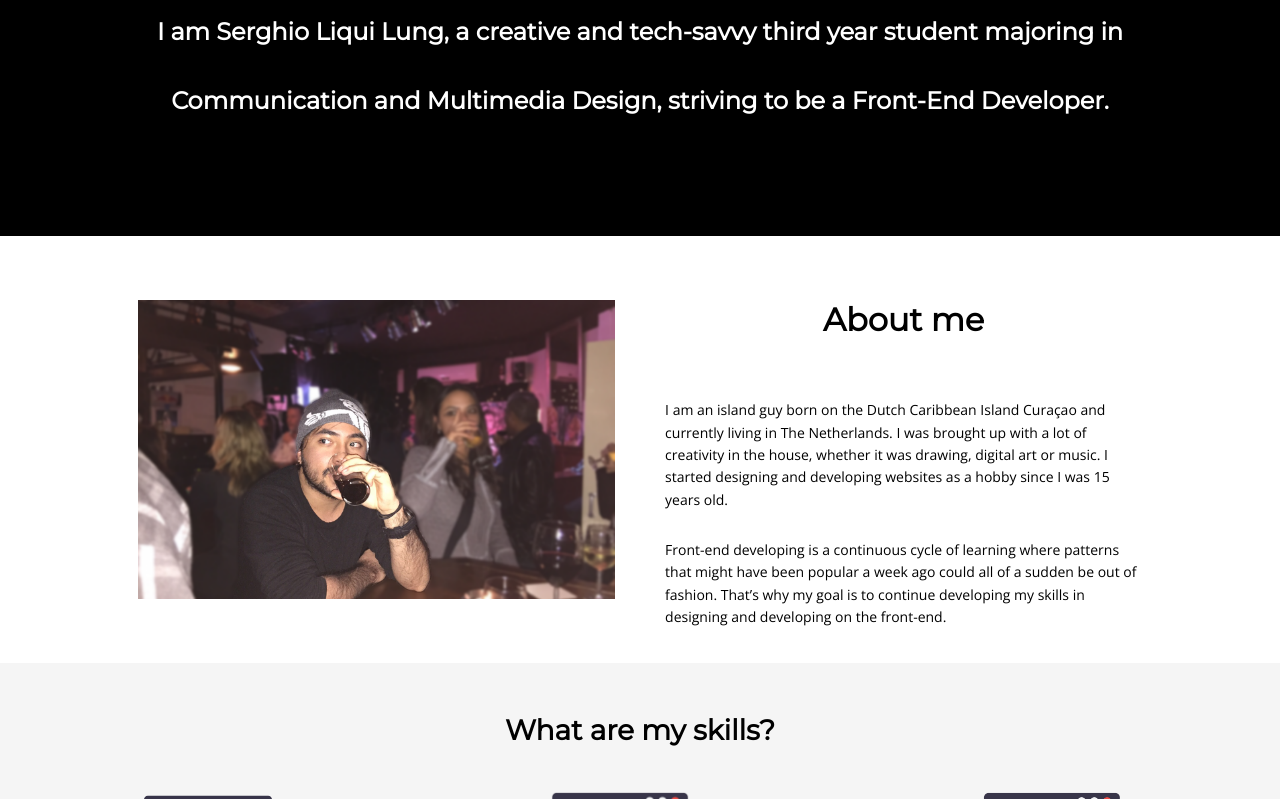
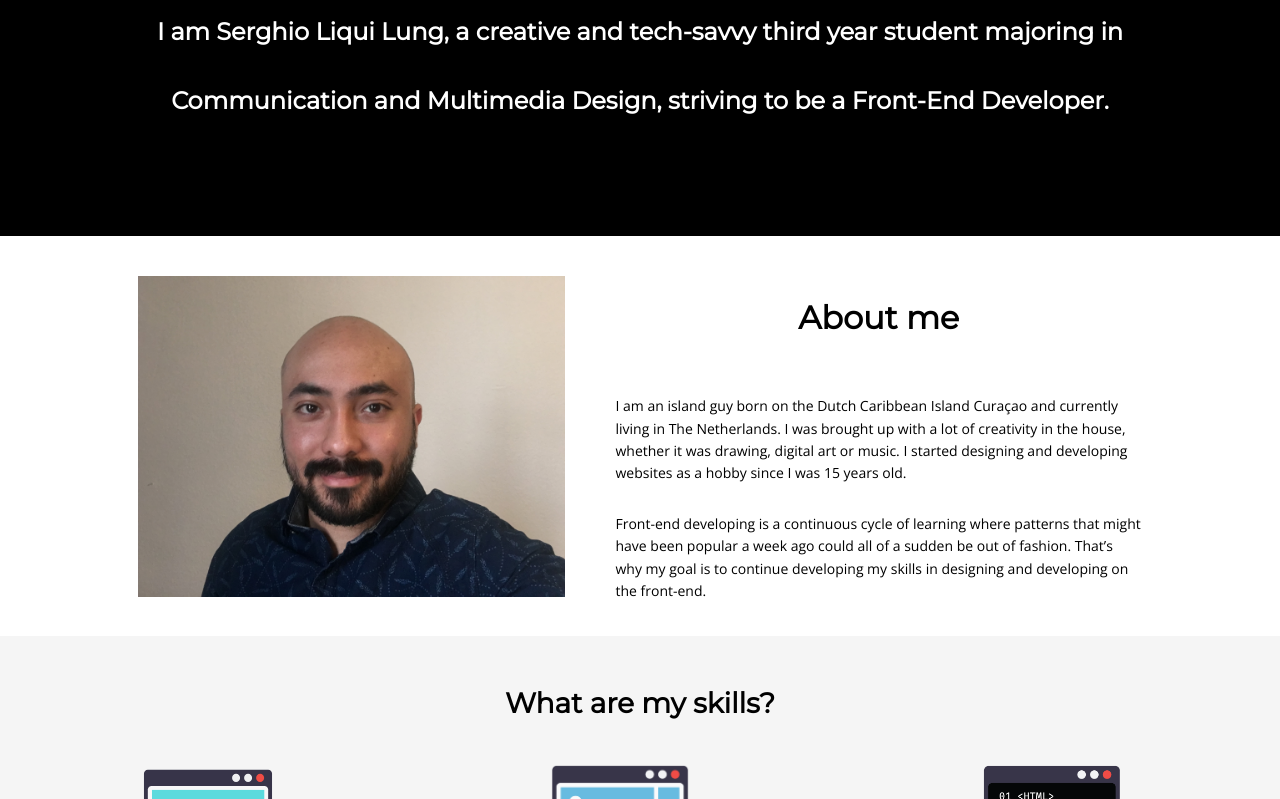
Before and after one commit to Serghi0/portfolio2019, a plain HTML site: page index.html in a window 1280 px wide. Shown: the part 465-1264 px from the top of the page. Drawn offline with nearby package versions, Linux system fonts and the light colour scheme.

Commit message:
changed pic

```diff
--- a/SCSS/Style.scss
+++ b/SCSS/Style.scss
@@ -400,14 +400,14 @@ main{
     background-color: $sectionColor;
     grid-area:about-me;
     @extend %paddingContent;
-    @include grid(1fr 2fr 3fr, 1fr);
+    @include grid(auto, 1fr);
     grid-template-areas:
     "aMTitle"
     "aMPicture"
     "aMText";
 
     @include for-size(tablet-portrait-up){
-      @include grid(1fr 2fr, 1fr 1fr);
+      @include grid(auto, auto);
       grid-column-gap: 5%;
       grid-template-areas:
       "aMPicture aMTitle"
@@ -426,8 +426,18 @@ main{
       align-self: center;
       figure{
         height:auto;
-        img{
-          height:100%;
+        picture{
+          @include flex(column,center ,center );
+          img{
+            justify-self: center;
+            align-self: center;
+            // width: 100%;
+            @include for-size(tablet-portrait-up){
+              // width: 100%;
+            }
+
+            height:auto;
+          }
         }
       };
     }
--- a/index.html
+++ b/index.html
@@ -39,8 +39,14 @@
       <section id="about-me-Title"><h1>About me</h1></section>
       <section id="about-me-Image">
           <figure>
-              <img src="Images/bio.png" alt="That's me" id="bioPic">
-            </figure>
+            <picture>
+              <source media="(max-width: 767px)" srcset="Images/bio_320.png">
+              <source media="(max-width: 1023px)" srcset="Images/bio_640.png">
+              <source media="(max-width: 1439px)" srcset="Images/bio_1024.png">
+              <source media="(min-width: 1440px)" srcset="Images/bio_1440.png">
+              <img src="Images/bio_320.png" alt="That's me!">
+            </picture>
+          </figure>
       </section>
       <section id="about-me-Text">
         <p>
```
Also changed, not shown: CSS/Style.css, Images/bio.jpeg (deleted), Images/bio.jpg (added), Images/bio_1024.png (added), Images/bio_320.png (added), Images/bio_640.png (added), 2 other files.
